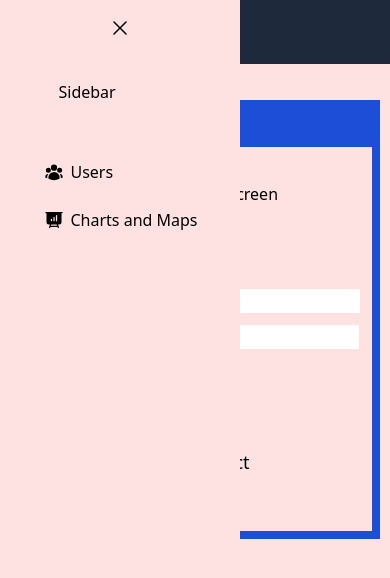
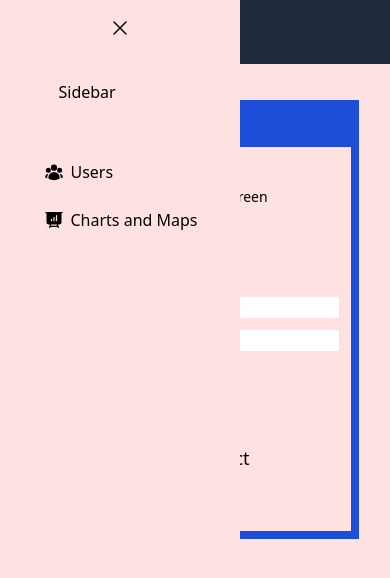
Before and after one commit to jaihindkushwah/Taiyo.ai_Projects, a React (Create React App) app: page /createcontact in a window 390 px wide. Shown: the top 578 px of the page. Built offline with nearby package versions, Linux system fonts and the light colour scheme.

Commit message:
changed fontsize for inputs

```diff
--- a/src/components/ContactForm.jsx
+++ b/src/components/ContactForm.jsx
@@ -27,7 +27,7 @@ function ContactForm({status='active'}) {
 
         };
   return (
-    <div className='flex-1 flex flex-col justify-around items-center sm:w-[600px] text-[16px] sm:text-[18px]'>
+    <div className='flex-1 flex flex-col justify-around items-center sm:w-[600px] text-[14px] sm:text-[18px]'>
         <div>
             Create Contact Screen
         </div>
--- a/src/components/EditForm.jsx
+++ b/src/components/EditForm.jsx
@@ -29,7 +29,7 @@ function EditForm({id}) {
 
         };
   return (
-    <div className='flex-1 flex flex-col justify-around items-center sm:w-[600px] text-[16px] sm:text-[18px]'>
+    <div className='flex-1 flex flex-col justify-around items-center sm:w-[600px] text-[14px] sm:text-[18px]'>
         <div>
             Edit Contact Screen
         </div>
--- a/src/scenes/sidebar/SideBar.jsx
+++ b/src/scenes/sidebar/SideBar.jsx
@@ -11,7 +11,7 @@ function SideBar() {
     <div className='h-screen fixed top-0 z-50 w-60 bg-red-100 flex flex-col items-center ease-in duration-300' style={{marginLeft:isCollapse && '-240px'} }>
       <div>
         <List>
-          <IconButton variant='standard' onClick={()=>{setCollapse(!isCollapse)}} className='flex justify-center self-center items-center shadow-none'>
+          <IconButton variant='outlined' onClick={()=>{setCollapse(!isCollapse)}} className='flex justify-center self-center items-center shadow-none'>
                 {/* <div className='h-7 mt-3'> */}
                   <XMarkIcon className='h-6 w-8'/>
                 {/* </div>  */}
```
